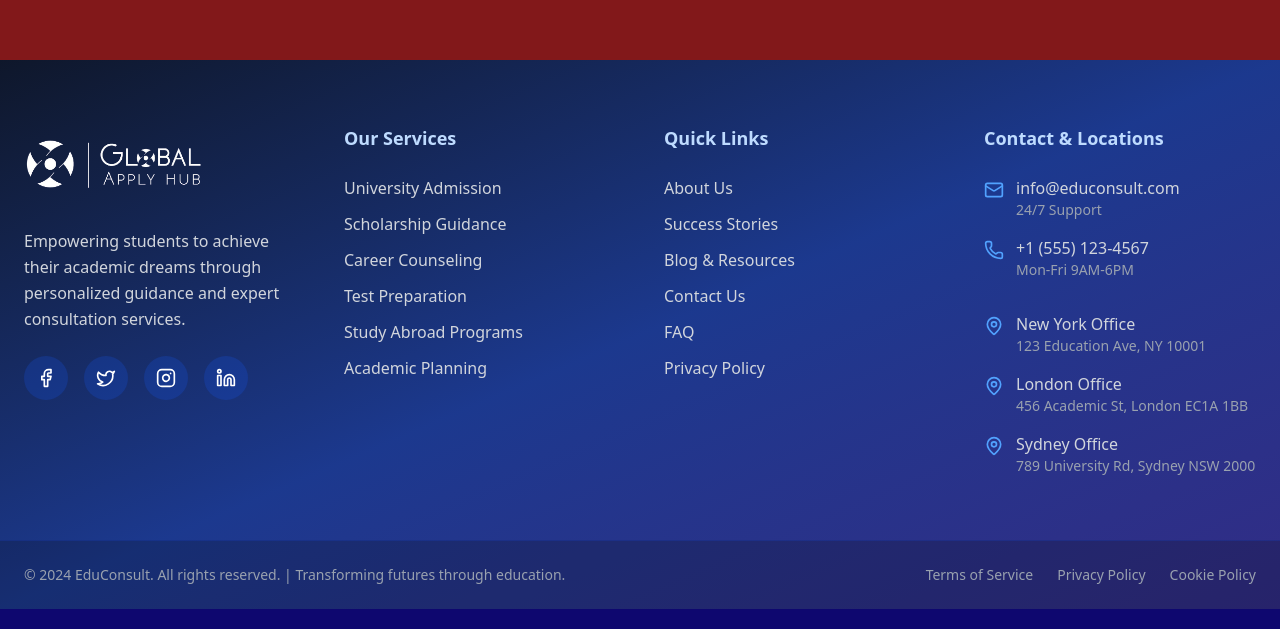
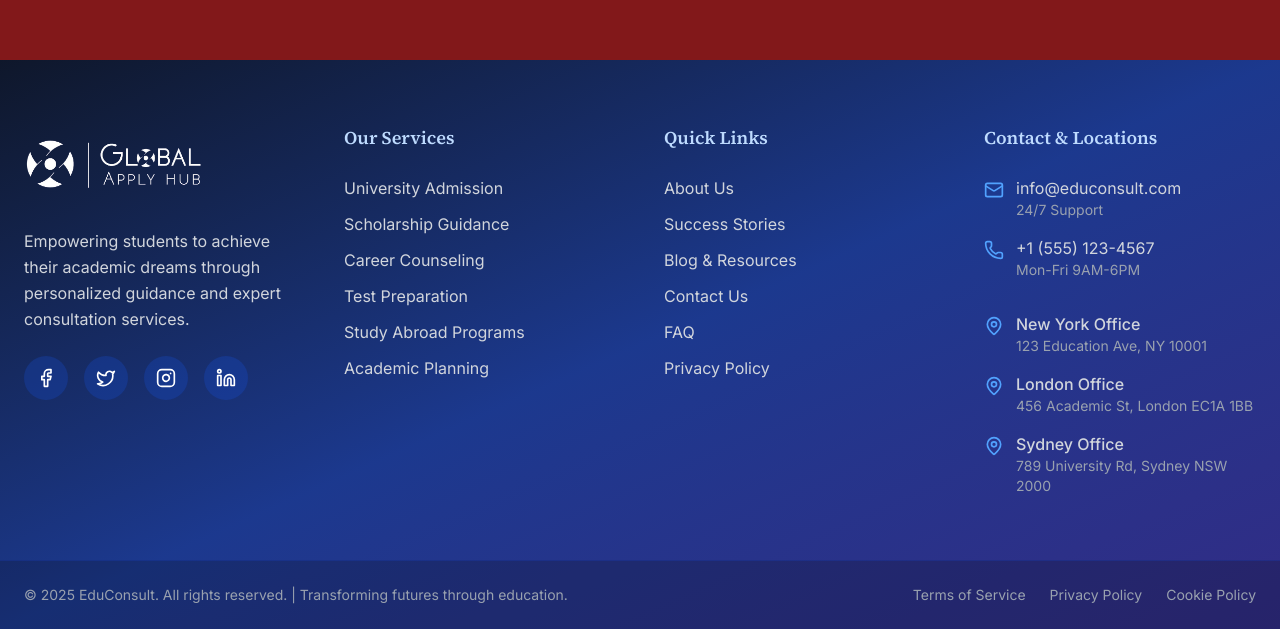
Before and after one commit to Ayush-sparky/global-apply-hub, a Next.js app: page / in a window 1280 px wide. Shown: the part 3240-3869 px from the top of the page. Built offline with nearby package versions, Linux system fonts and the light colour scheme.

Commit message:
update: Changed the font for the whole site to look more professional

```diff
--- a/app/globals.css
+++ b/app/globals.css
@@ -1,5 +1,6 @@
 @import "tailwindcss";
 @import "tw-animate-css";
+
 
 @custom-variant dark (&:is(.dark *));
 
@@ -74,8 +75,8 @@
   --sidebar-primary-foreground: oklch(0.985 0 0);
   --sidebar-accent: oklch(0.97 0 0);
   --sidebar-accent-foreground: oklch(0.205 0 0);
-  --sidebar-border: oklch(0.922 0 0);
-  --sidebar-ring: oklch(0.708 0 0);
+  /* --sidebar-border: oklch(0.922 0 0); */
+  /* --sidebar-ring: oklch(0.708 0 0); */
 }
 
 .dark {
@@ -116,7 +117,23 @@
   * {
     @apply border-border outline-ring/50;
   }
+
   body {
     @apply bg-background text-foreground;
+    font-family: var(--font-inter), ui-sans-serif, system-ui, sans-serif;
+  }
+
+  h1, h2, h3, h4, h5, h6 {
+    font-family: var(--font-source-serif), ui-serif, Georgia, serif;
   }
 }
+
+@layer utilities {
+  .font-primary {
+    font-family: var(--font-inter), ui-sans-serif, system-ui, sans-serif;
+  }
+
+  .font-heading {
+    font-family: var(--font-source-serif), ui-serif, Georgia, serif;
+  }
+}
--- a/app/layout.js
+++ b/app/layout.js
@@ -1,15 +1,18 @@
-import { Geist, Geist_Mono } from "next/font/google";
+import { Inter, Source_Serif_4 } from "next/font/google";
 import "./globals.css";
 import ScrollToTopButton from "@/components/ScrollToTopBtn";
 
-const geistSans = Geist({
-  variable: "--font-geist-sans",
+const inter = Inter({
   subsets: ["latin"],
+  variable: "--font-inter",
+  display: "swap",
 });
 
-const geistMono = Geist_Mono({
-  variable: "--font-geist-mono",
+const sourceSerif = Source_Serif_4({
   subsets: ["latin"],
+  weight: ["400", "600", "700"],
+  variable: "--font-source-serif",
+  display: "swap",
 });
 
 export const metadata = {
@@ -19,10 +22,8 @@ export const metadata = {
 
 export default function RootLayout({ children }) {
   return (
-    <html className="" lang="en">
-      <body
-        className={`${geistSans.variable} ${geistMono.variable} antialiased`}
-      >
+    <html lang="en" className={`${inter.variable} ${sourceSerif.variable}`}>
+      <body className={inter.className}>
         {children}
         <ScrollToTopButton />
       </body>
--- a/components/Footer.jsx
+++ b/components/Footer.jsx
@@ -6,7 +6,6 @@ import {
   Mail,
   Phone,
   MapPin,
-  GraduationCap,
 } from "lucide-react";
 import Image from "next/image";
 
@@ -204,7 +203,7 @@ export default function EducationFooter() {
           <div className="flex flex-col md:flex-row items-center justify-between space-y-4 md:space-y-0">
             <div className="text-center md:text-left">
               <p className="text-gray-400 text-sm">
-                © 2024 EduConsult. All rights reserved. | Transforming futures
+                © {new Date().getFullYear()} EduConsult. All rights reserved. | Transforming futures
                 through education.
               </p>
             </div>
```
